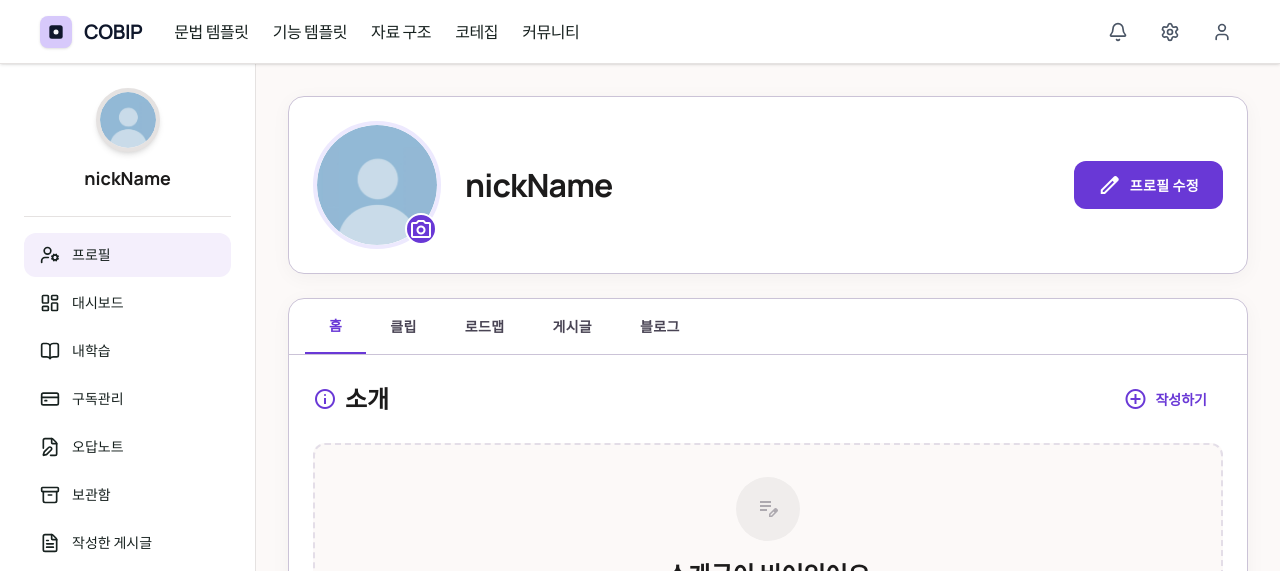
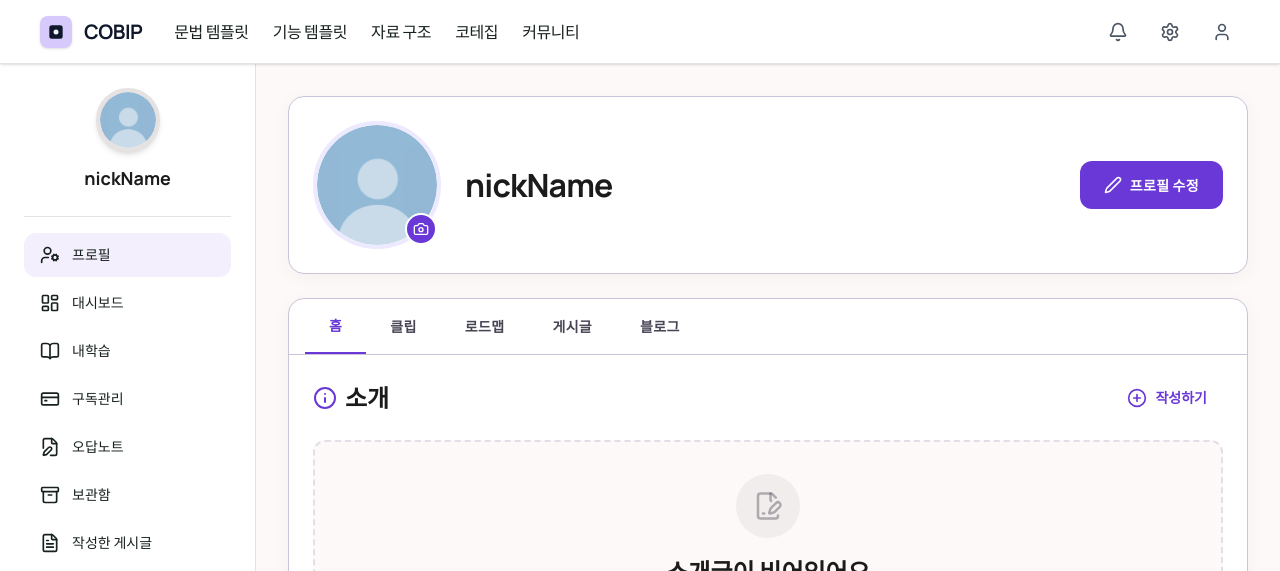
Before and after one commit to COBIP/COBIP_FE, a Next.js app: page /my-page/profile in a window 1280 px wide. Shown: the top 571 px of the page. Built offline with nearby package versions, Linux system fonts and the light colour scheme.

Commit message:
♻️  refactor: next/font, lucide-react로 렌더링 최적화
ExternalAssets안에 정의한 내용을 tabs의 각 파일에 정의

```diff
--- a/src/app/my-page/layout.tsx
+++ b/src/app/my-page/layout.tsx
@@ -1,5 +1,12 @@
 import MyPageHeader from "@/features/my-page/components/common/MyPageHeader";
 import MyPageSidebar from "@/features/my-page/components/common/MyPageSidebar";
+import { Manrope } from 'next/font/google';
+
+// 1. Manrope 폰트 설정
+const manrope = Manrope({
+  subsets: ['latin'],
+  weight: ['400', '500', '600', '700', '800'],
+});
 
 export default function MyPageLayout({ children }: { children: React.ReactNode }) {
   const user = {
@@ -8,7 +15,8 @@ export default function MyPageLayout({ children }: { children: React.ReactNode }
   };
 
   return (
-    <div className="flex min-h-screen bg-[#fcf9f8]">
+    // 2. 최상위 div에 폰트 클래스 삽입
+    <div className={`flex min-h-screen bg-[#fcf9f8] ${manrope.className}`}>
         <MyPageHeader />
         <MyPageSidebar user={user} />
 
--- a/src/app/my-page/profile/page.tsx
+++ b/src/app/my-page/profile/page.tsx
@@ -1,4 +1,3 @@
-import { ExternalAssets } from '@/features/my-page/components/profile/ExternalAssets';
 import ProfileHeader from '@/features/my-page/components/profile/ProfileHeader';
 import ProfileTabs  from '@/features/my-page/components/profile/ProfileTabs';
 
@@ -10,7 +9,6 @@ export default function MyPage() {
 
     return (
         <>
-            <ExternalAssets />
             <div className="flex flex-col flex-1 w-full h-full max-w-5xl gap-6 mx-auto">
                 <ProfileHeader
                     nickName={user.nickName}
--- a/src/features/my-page/components/profile/ExternalAssets.tsx
+++ /dev/null
@@ -1,10 +0,0 @@
-export const ExternalAssets = () => (
-  <>
-    <link href="https://fonts.googleapis.com/css2?family=Manrope:wght@400;500;600;700;800&display=swap" rel="stylesheet" />
-    <link href="https://fonts.googleapis.com/css2?family=Material+Symbols+Outlined:wght,FILL@100..700,0..1&display=swap" rel="stylesheet" />
-    <style dangerouslySetInnerHTML={{ __html: `
-      body { font-family: 'Manrope', sans-serif; background-color: #fcf9f8; }
-      .material-symbols-outlined { font-variation-settings: 'FILL' 0, 'wght' 400, 'GRAD' 0, 'opsz' 24; }
-    `}} />
-  </>
-);
--- a/src/features/my-page/components/profile/ProfileHeader.tsx
+++ b/src/features/my-page/components/profile/ProfileHeader.tsx
@@ -1,4 +1,5 @@
 import Image from 'next/image';
+import { Camera, Edit2 } from 'lucide-react'; // 1. Lucide 아이콘 임포트
 
 interface ProfileHeaderProps {
     nickName: string;
@@ -14,21 +15,23 @@ export default function ProfileHeader({ nickName, profileImage }: ProfileHeaderP
                         <Image
                             src={profileImage || "https://placehold.jp/150x150.png"}
                             alt="프로필 이미지"
-                            width={150} // 실제 표시될 가로 크기
-                            height={150} // 실제 표시될 세로 크기
-                            className="rounded-full" // 기존 스타일 유지
+                            width={150}
+                            height={150}
+                            className="rounded-full"
                         />
                     </div>
+                    {/* 2. 카메라 아이콘 교체 */}
                     <div className="absolute bottom-1 right-1 flex items-center justify-center w-8 h-8 bg-[#6938d6] text-white rounded-full border-2 border-white cursor-pointer hover:bg-[#8255f0]">
-                        <span className="material-symbols-outlined text-[18px]">photo_camera</span>
+                        <Camera size={16} />
                     </div>
                 </div>
                 <div>
                     <h1 className="text-[32px] font-bold tracking-tight text-[#1c1b1b]">{nickName}</h1>
                 </div>
             </div>
+            {/* 3. 수정(Edit) 아이콘 교체 */}
             <button className="flex items-center gap-2 px-6 h-12 bg-[#6938d6] text-white rounded-[12px] text-[14px] font-semibold tracking-wide hover:bg-[#8255f0] transition-all active:scale-95">
-                <span className="material-symbols-outlined text-[20px]">edit</span>
+                <Edit2 size={18} />
                 프로필 수정
             </button>
         </section>
--- a/src/features/my-page/components/profile/tabs/BlogTab.tsx
+++ b/src/features/my-page/components/profile/tabs/BlogTab.tsx
@@ -1,19 +1,21 @@
+import { Rss, FilePlus, BookOpen } from 'lucide-react';
+
 export default function BlogTab() {
     return (
         <div className="flex flex-col flex-1 p-6">
             <div className="flex items-center justify-between mb-6 shrink-0">
                 <div className="flex items-center gap-2">
-                    <span className="material-symbols-outlined text-[#6938d6]">rss_feed</span>
+                    <Rss size={24}  className="text-[#6938d6]"/>
                     <h3 className="text-[24px] font-semibold text-[#1c1b1b]">블로그</h3>
                 </div>
                 <button className="flex items-center gap-2 text-[#6938d6] hover:bg-violet-50 px-4 py-2 rounded-lg text-[14px] font-semibold">
-                    <span className="material-symbols-outlined text-[20px]">post_add</span>
+                    <FilePlus size={20}/>
                     포스팅
                 </button>
             </div>
             <div className="flex flex-col flex-1 items-center justify-center py-12 text-center bg-[#fcf9f8] border-2 border-dashed border-[#cbc3d7]/50 rounded-xl">
                 <div className="flex items-center justify-center w-16 h-16 mb-4 bg-[#f0edec] rounded-full">
-                    <span className="material-symbols-outlined text-[30px] text-[#494454]/40">menu_book</span>
+                    <BookOpen size={30}/>
                 </div>
                 <h4 className="text-[24px] font-semibold text-[#1c1b1b] mb-1">블로그 포스트가 없습니다</h4>
                 <p className="max-w-sm text-[16px] font-normal text-[#494454]">학습 기록이나 기술적인 통찰을 기록해보세요.</p>
--- a/src/features/my-page/components/profile/tabs/ClipTab.tsx
+++ b/src/features/my-page/components/profile/tabs/ClipTab.tsx
@@ -1,19 +1,21 @@
+import { Clapperboard, UploadCloud , VideoOff } from 'lucide-react';
+
 export default function ClipTab() {
     return (
         <div className="flex flex-col flex-1 p-6">
             <div className="flex items-center justify-between mb-6 shrink-0">
                 <div className="flex items-center gap-2">
-                    <span className="material-symbols-outlined text-[#6938d6]">movie</span>
+                    <Clapperboard size={24} className="text-[#6938d6]"/>
                     <h3 className="text-[24px] font-semibold text-[#1c1b1b]">클립</h3>
                 </div>
                 <button className="flex items-center gap-2 text-[#6938d6] hover:bg-violet-50 px-4 py-2 rounded-lg text-[14px] font-semibold">
-                    <span className="material-symbols-outlined text-[20px]">video_call</span>
+                    <UploadCloud size={20}/>
                     업로드
                 </button>
             </div>
             <div className="flex flex-col flex-1 items-center justify-center py-12 text-center bg-[#fcf9f8] border-2 border-dashed border-[#cbc3d7]/50 rounded-xl">
                 <div className="flex items-center justify-center w-16 h-16 mb-4 bg-[#f0edec] rounded-full">
-                    <span className="material-symbols-outlined text-[30px] text-[#494454]/40">movie_off</span>
+                    <VideoOff size={30}/>
                 </div>
                 <h4 className="text-[24px] font-semibold text-[#1c1b1b] mb-1">등록된 클립이 없습니다</h4>
                 <p className="max-w-sm text-[16px] font-normal text-[#494454]">당신의 멋진 순간을 짧은 영상으로 공유해보세요.</p>
--- a/src/features/my-page/components/profile/tabs/HomeTab.tsx
+++ b/src/features/my-page/components/profile/tabs/HomeTab.tsx
@@ -1,20 +1,22 @@
+import { Info, PlusCircle, FileSignature } from 'lucide-react';
+
 export default function HomeTab(){
     return(
         <div className="flex flex-col flex-1 p-6">
             <div className="flex items-center justify-between mb-6 shrink-0">
                 <div className="flex items-center gap-2">
-                    <span className="material-symbols-outlined text-[#6938d6]">info</span>
+                    <Info size={24} className="text-[#6938d6]" />
                     <h3 className="text-[24px] font-semibold text-[#1c1b1b]">소개</h3>
                 </div>
                 <button className="flex items-center gap-2 text-[#6938d6] hover:bg-violet-50 px-4 py-2 rounded-lg text-[14px] font-semibold">
-                    <span className="material-symbols-outlined text-[20px]">add_circle</span>
+                    <PlusCircle size={20} />
                     작성하기
                 </button>
             </div>
 
             <div className="flex flex-col flex-1 items-center justify-center py-8 text-center bg-[#fcf9f8] border-2 border-dashed border-[#cbc3d7]/50 rounded-xl">
                 <div className="flex items-center justify-center w-16 h-16 mb-4 bg-[#f0edec] rounded-full">
-                    <span className="material-symbols-outlined text-[30px] text-[#494454]/40">edit_note</span>
+                    <FileSignature size={30} className="text-[#494454]/40" />
                 </div>
                 <h4 className="text-[24px] font-semibold text-[#1c1b1b] mb-1">소개글이 비어있어요</h4>
                 <p className="max-w-sm text-[16px] font-normal text-[#494454]">
--- a/src/features/my-page/components/profile/tabs/PostTab.tsx
+++ b/src/features/my-page/components/profile/tabs/PostTab.tsx
@@ -1,19 +1,21 @@
+import { FileText, SquarePen, ScrollText } from 'lucide-react';
+
 export default function PostTab() {
     return (
         <div className="flex flex-col flex-1 p-6">
             <div className="flex items-center justify-between mb-6 shrink-0">
                 <div className="flex items-center gap-2">
-                    <span className="material-symbols-outlined text-[#6938d6]">article</span>
+                    <FileText size={24} className="text-[#6938d6]"/>
                     <h3 className="text-[24px] font-semibold text-[#1c1b1b]">게시글</h3>
                 </div>
                 <button className="flex items-center gap-2 text-[#6938d6] hover:bg-violet-50 px-4 py-2 rounded-lg text-[14px] font-semibold">
-                    <span className="material-symbols-outlined text-[20px]">edit</span>
+                    <SquarePen size={20}/>
                     글쓰기
                 </button>
             </div>
             <div className="flex flex-col flex-1 items-center justify-center py-12 text-center bg-[#fcf9f8] border-2 border-dashed border-[#cbc3d7]/50 rounded-xl">
                 <div className="flex items-center justify-center w-16 h-16 mb-4 bg-[#f0edec] rounded-full">
-                    <span className="material-symbols-outlined text-[30px] text-[#494454]/40">history_edu</span>
+                    <ScrollText size={30}/>
                 </div>
                 <h4 className="text-[24px] font-semibold text-[#1c1b1b] mb-1">작성한 게시글이 없습니다</h4>
                 <p className="max-w-sm text-[16px] font-normal text-[#494454]">다양한 주제로 사람들과 소통을 시작해보세요.</p>
```
Also changed, not shown: src/features/my-page/components/profile/tabs/RoadmapTab.tsx (+4 -4 lines).
